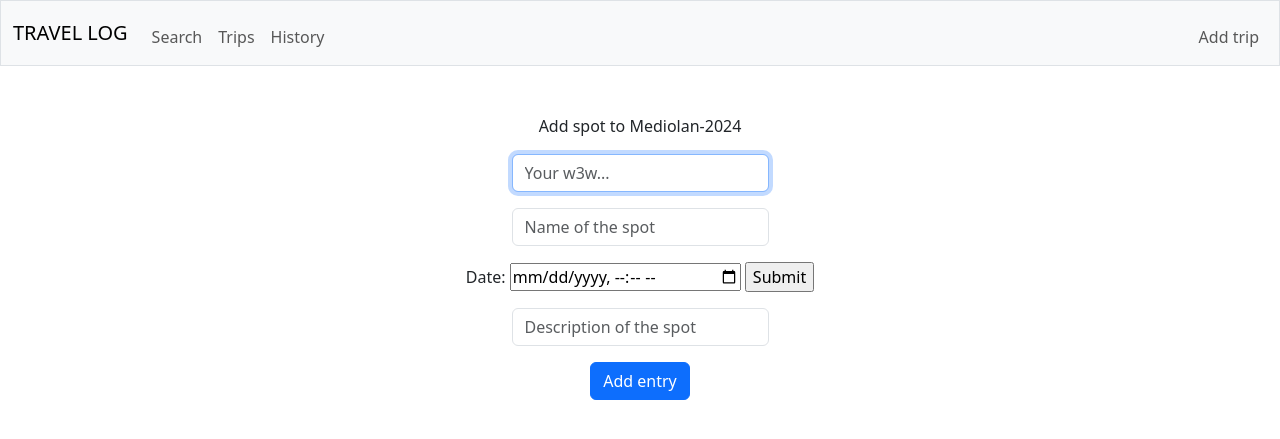
After one commit to Skidmeister/cs50_travel_log, a Flask app: page /add-spot/1 in a window 1280 px wide. The commit adds this page. Shown: the top 439 px of the page. Run offline with Flask 3, Linux system fonts and the light colour scheme; parts of the project's set-up code (start-up, migrations or seed data) failed here and were passed over; some libraries are stand-ins or nearby versions.

Commit message:
A working add with added map functionality on trip and trips. Here implementation of what3words api and folium library.  Country selection from predefinded list.

```diff
--- a/app.py
+++ b/app.py
@@ -5,6 +5,13 @@ from cs50 import SQL
 from flask import Flask, flash, redirect, render_template, request, session, url_for, send_from_directory
 
 from datetime import datetime
+import folium
+
+from helpers import get_w3w, get_city_coordinates
+
+import pandas as pd
+
+
 # Configure the app
 app = Flask(__name__)
 
@@ -43,7 +50,19 @@ def index():
 @app.route("/trips")
 def trips():
     trips = db.execute("SELECT * FROM trips")
-    return render_template("trips.html", trips=trips)
+
+    # the map
+    # Create a Folium map centered at a Warsaw-heart of Europe location
+    m = folium.Map(location=[52.2297, 21.0122], zoom_start=5)
+    # Add markers to the map of done trips
+    for trip in trips:
+        city = trip['city'].title()
+        city_coordinates = get_city_coordinates(df, city)
+        if city_coordinates:
+            folium.Marker(location=city_coordinates, popup=trip['title'], tooltip=f"{trip['start_date']}-{trip['end_date']}").add_to(m)
+
+
+    return render_template("trips.html", trips=trips, map=m._repr_html_())
 
 
 
@@ -51,6 +70,7 @@ def trips():
 def trip(id):
     trip = db.execute("SELECT * FROM trips WHERE id = ?", id)[0]
     entries = db.execute("SELECT * FROM entries WHERE trip_id = ?", id)
+    spots = db.execute("SELECT * FROM spots WHERE trip_id = ?", id)
 
     image_name = None
     # IMAGE: check if the image is there
@@ -60,19 +80,36 @@ def trip(id):
         if file_id == str(id):
             image_name = file
 
-    return render_template("trip.html", trip=trip, entries=entries, image=image_name)
+    #map
+    # getting to the csv-database to get the basic coordinates of a city
+    city = trip['city'].title()
+    city_coordinates = get_city_coordinates(df, city)
+    m = folium.Map(location=city_coordinates, zoom_start=12)
 
+    # Add markers to the map
+    for spot in spots:
+        folium.Marker(
+            location=[spot['latitude'], spot['longitude']],
+            popup=spot['name'],
+            tooltip=spot['datetime'],
+            icon=folium.Icon(color="red")
+        ).add_to(m)
+
+    return render_template("trip.html", trip=trip, entries=entries, image=image_name, spots=spots, map=m._repr_html_())
 
 
 
 @app.route("/add-trip", methods=['GET', 'POST'])
 def add_trip():
+    # get the list of unique countries for html select box
+    countries = df['country'].unique().tolist()
+
     if request.method == "POST":
         title = request.form.get("title")
         country = request.form.get("country")
         city = request.form.get("city")
-        start_date = datetime.strptime(request.form.get("start_date"), "%Y-%m-%d")
-        end_date = datetime.strptime(request.form.get("end_date"), "%Y-%m-%d")
+        start_date = datetime.strptime(request.form.get("start_date"), "%Y-%m-%d").date()
+        end_date = datetime.strptime(request.form.get("end_date"), "%Y-%m-%d").date()
 
 
         #add to database
@@ -80,7 +117,7 @@ def add_trip():
         return redirect("trips")
 
     else:
-        return render_template("add_trip.html")
+        return render_template("add_trip.html", countries = countries)
 
 
 @app.route("/add-trip-info/<int:id>", methods=["GET", "POST"])
@@ -162,9 +199,39 @@ def upload_image(trip_id):
         return render_template("upload_image.html", trip_id=trip_id, trip=trip)
 
 
+@app.route("/add-spot/<int:trip_id>", methods=["GET", "POST"])
+def add_spot(trip_id):
+    trip = db.execute("SELECT * FROM trips WHERE id = ?", trip_id)[0]
+    if request.method == "POST":
+        name = request.form.get("name")
+        description = request.form.get("description")
+        time = request.form.get("datetime")
+        words = request.form.get("words")
+        w3w_dict = get_w3w(words)
+        print(w3w_dict)
+        country = w3w_dict['country']
+        nearest_place = w3w_dict['nearestPlace']
+        longitude = w3w_dict['coordinates']['lng']
+        latitude = w3w_dict['coordinates']['lat']
+
+        # add information to database
+        db.execute("INSERT INTO spots (w3s, datetime, name, description, longitude, latitude, country, nearest_place, trip_id) VALUES(?, ?, ?, ?, ?, ?, ?, ?, ?)", words, time, name, description, longitude, latitude, country, nearest_place, trip_id)
+
+        return redirect(url_for("trip", id=trip['id']))
+
+    else:
+        return render_template("add_spot.html", trip_id=trip_id, trip=trip)
+
+
+
+
 
 # run app.py when the file is run
 if __name__ == "__main__":
     if not os.path.exists("travel_log.db"):
         db = sqlite3.connect('travel_log.db')
+
+    df = pd.read_csv('worldcities.csv')
+
+    # add if clause about the what3words api
     app.run(debug = True)
--- a/static/styles.css
+++ b/static/styles.css
@@ -51,3 +51,7 @@
     flex: 0 0 calc(33.33% - 20px); /* Set width of each card */
     max-width: calc(33.33% - 20px); /* Set maximum width of each card */
 }
+
+  #map {
+    height: 400px;
+}
--- /dev/null
+++ b/templates/add_spot.html
@@ -0,0 +1,29 @@
+{% extends "layout.html" %}
+
+{% block title %}
+    Add spot
+{% endblock %}
+
+{% block main %}
+    <p>Add spot to {{ trip['title'] }}</p>
+    <form action="/add-spot/{{ trip['id'] }}" method="post">
+        <div class="mb-3">
+            <input autocomplete="off" autofocus class="form-control mx-auto w-auto"
+            name="words" placeholder="Your w3w..." type="text">
+        </div>
+        <div class="mb-3">
+            <input autocomplete="off" class="form-control mx-auto w-auto"
+            name="name" placeholder="Name of the spot" type="text">
+        </div>
+        <div class="mb-3">
+            <label for="date">Date:</label>
+            <input type="datetime-local" id="date" name="datetime">
+            <input type="submit" value="Submit">
+        </div>
+        <div class="mb-3">
+            <input autocomplete="off" class="form-control mx-auto w-auto"
+            name="description" placeholder="Description of the spot" type="text">
+        </div>
+        <button class="btn btn-primary" type="submit">Add entry</button>
+    </form>
+{% endblock %}
--- a/templates/layout.html
+++ b/templates/layout.html
@@ -15,6 +15,9 @@
         <link href="/static/favicon.ico" rel="icon">
 
         <link href="/static/styles.css" rel="stylesheet">
+
+         <!-- Include Folium CSS -->
+        <link rel="stylesheet" href="https://unpkg.com/leaflet/dist/leaflet.css" />
 
         <title>Travel Log: {% block title %}{% endblock %}</title>
 
--- a/templates/trips.html
+++ b/templates/trips.html
@@ -25,5 +25,10 @@ Trips!
         </tr>
     {% endfor %}
 </table>
+<!-- Include Folium JavaScript -->
+<script src="https://unpkg.com/leaflet/dist/leaflet.js"></script>
+<!-- Display the map -->
+<div id="map">{{ map|safe }}</div>
+
 
 {% endblock %}
```
Also changed, not shown: helpers.py (added, +19 -0 lines), templates/add_trip.html (+11 -4 lines), templates/trip.html (+28 -0 lines), travel_log.db, 2 other files.
